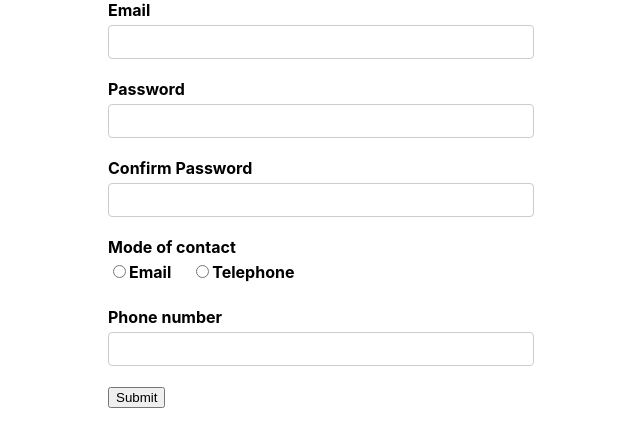
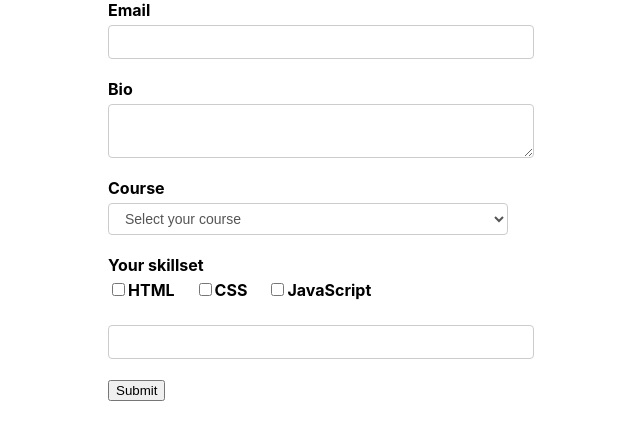
Before and after one commit to shrai31/BasicFormik, a React (Create React App) app: page / in a window 1280 px wide. Shown: the top 446 px of the page, without its empty margins (319-959 px from the left). Built offline with nearby package versions, Linux system fonts and the light colour scheme.

Commit message:
EnrollmentFrom

```diff
--- a/src/App.js
+++ b/src/App.js
@@ -13,8 +13,9 @@
 // import ResetWriteData from './11.ResetTheFormData/ResetFormData';
 // import FormikContainer from './12.ResableFormikControls/FormikContainer';
 import './App.css';
+import EnrollmentForm from './EnrollmentForm/EnrollmentForm';
 // import LoginForm from './LoginForm/LoginForm';
-import RegistrationForm from './RegisterForm/RegistrationForm';
+// import RegistrationForm from './RegisterForm/RegistrationForm';
 
 function App() {
   return (
@@ -35,7 +36,8 @@
       {/* <ResetWriteData/> */}
       {/* <FormikContainer /> */}
       {/* <LoginForm /> */}
-      <RegistrationForm />
+      {/* <RegistrationForm /> */}
+      <EnrollmentForm />
     </div>
   );
 }
--- /dev/null
+++ b/src/EnrollmentForm/EnrollmentForm.js
@@ -0,0 +1,90 @@
+import React from 'react'
+import { Formik, Form } from 'formik'
+import * as Yup from 'yup'
+import FormikControl from '../12.ResableFormikControls/FormikControl'
+
+function EnrollmentForm () {
+  const dropdownOptions = [
+    { key: 'Select your course', value: '' },
+    { key: 'React', value: 'react' },
+    { key: 'Angular', value: 'angular' },
+    { key: 'Vue', value: 'vue' }
+  ]
+
+  const checkboxOptions = [
+    { key: 'HTML', value: 'html' },
+    { key: 'CSS', value: 'css' },
+    { key: 'JavaScript', value: 'javascript' }
+  ]
+
+  const initialValues = {
+    email: '',
+    bio: '',
+    course: '',
+    skills: [],
+    courseDate: null
+  }
+
+  const validationSchema = Yup.object({
+    email: Yup.string()
+      .email('Invalid email format')
+      .required('Required'),
+    bio: Yup.string().required('Required'),
+    course: Yup.string().required('Required'),
+    courseDate: Yup.date()
+      .required('Required')
+      .nullable()
+  })
+
+  const onSubmit = values => {
+    console.log('Form data', values)
+  }
+
+  return (
+    <Formik
+      initialValues={initialValues}
+      validationSchema={validationSchema}
+      onSubmit={onSubmit}
+    >
+      {formik => {
+        return (
+          <Form>
+            <FormikControl
+              control='input'
+              type='email'
+              label='Email'
+              name='email'
+            />
+            <FormikControl
+              control='textarea'
+              label='Bio'
+              name='bio'
+            />
+            <FormikControl
+              control='select'
+              label='Course'
+              name='course'
+              options={dropdownOptions}
+            />
+            <FormikControl
+              control='checkbox'
+              label='Your skillset'
+              name='skills'
+              options={checkboxOptions}
+            />
+            <FormikControl
+              control='date'
+              label='Course date'
+              name='courseDate'
+            />
+            <button type='submit' disabled={!formik.isValid}>
+              Submit
+            </button>
+          </Form>
+        )
+      }}
+    </Formik>
+  )
+}
+
+export default EnrollmentForm
```
